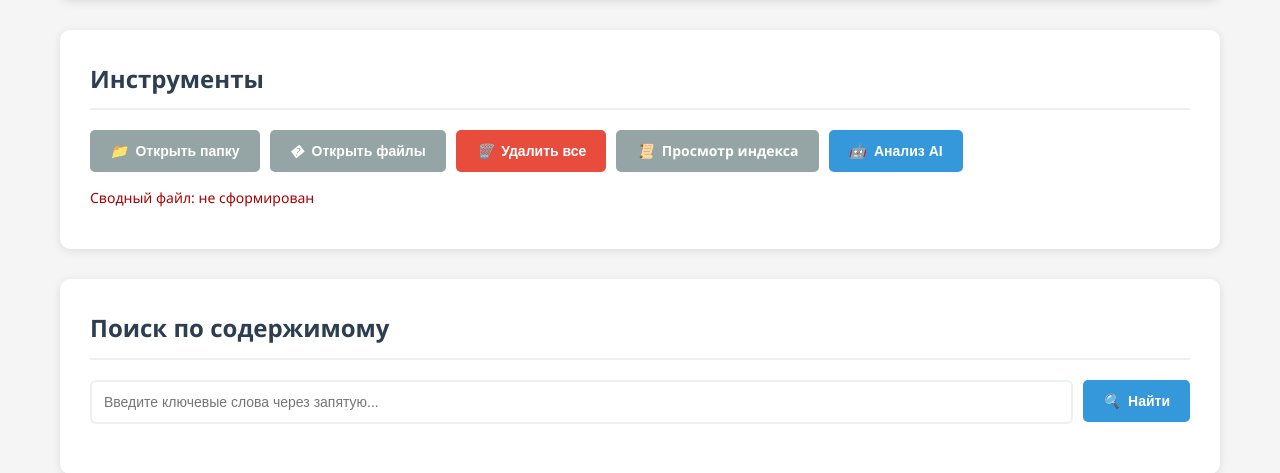
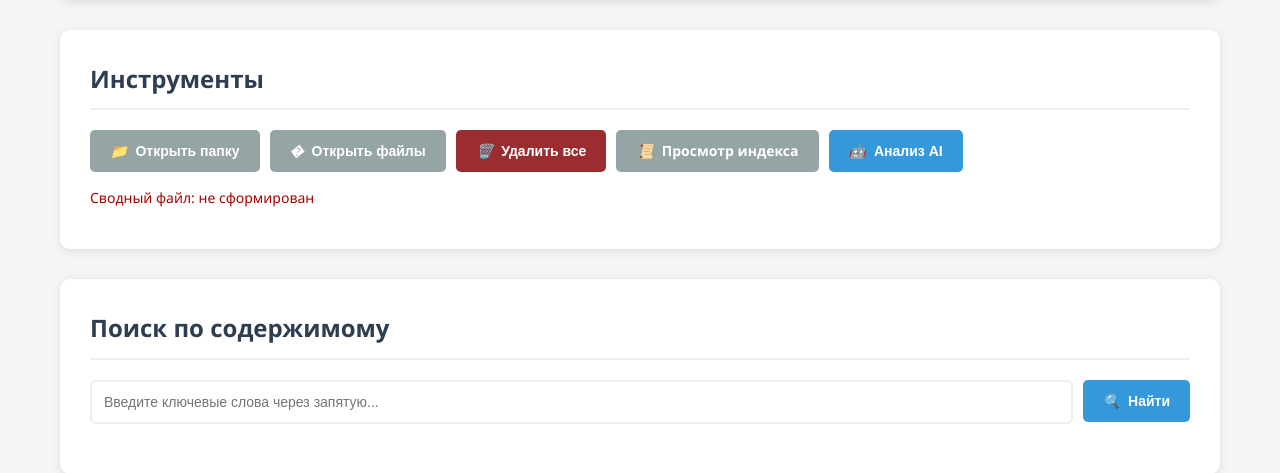
Before and after one commit to mvyarikov-web/ZAKUPKI_WEB, a Flask app: page / in a window 1280 px wide. Shown: the part 164-637 px from the top of the page. Run offline with Flask 3, Linux system fonts and the light colour scheme.

Commit message:
fix: все кнопки удаления теперь тёмно-бордовые (#9b2d30) во всех вкладках

```diff
--- a/static/css/styles.css
+++ b/static/css/styles.css
@@ -1123,7 +1123,7 @@ section h2 {
 }
 
 .btn-danger {
-    background-color: #e74c3c;
+    background-color: #9b2d30;
     color: white;
     border: none;
     padding: 10px 20px;
@@ -1134,5 +1134,5 @@ section h2 {
 }
 
 .btn-danger:hover {
-    background-color: #c0392b;
+    background-color: #7a2326;
 }
--- a/static/js/rag-analysis.js
+++ b/static/js/rag-analysis.js
@@ -209,11 +209,15 @@
                 // Восстановление последней выбранной модели из localStorage
                 const savedModelId = localStorage.getItem('rag_selected_model');
                 const savedSearchStates = JSON.parse(localStorage.getItem('rag_search_enabled') || '{}');
-
-                // Восстанавливаем флаги search_enabled для каждой модели
+                const savedNewRequestStates = JSON.parse(localStorage.getItem('rag_new_request') || '{}');
+
+                // Восстанавливаем флаги search_enabled и new_request_enabled для каждой модели
                 models.forEach(m => {
                     if (savedSearchStates[m.model_id] !== undefined) {
                         m.search_enabled = savedSearchStates[m.model_id];
+                    }
+                    if (savedNewRequestStates[m.model_id] !== undefined) {
+                        m.new_request_enabled = savedNewRequestStates[m.model_id];
                     }
                 });
 
@@ -244,134 +248,221 @@
         ragCurrentModel.textContent = `Модель: ${modelName}`;
     }
 
+    // Функция для раскрытия/скрытия параметров модели (экспорт в window для доступа из HTML)
+    window.toggleModelParams = function(expandedId) {
+        const expandedRow = document.getElementById(expandedId);
+        if (!expandedRow) return;
+
+        if (expandedRow.style.display === 'none') {
+            expandedRow.style.display = '';
+        } else {
+            expandedRow.style.display = 'none';
+        }
+    }
+
     function renderModelsList() {
         if (!modelsList) return;
         if (!models || models.length === 0) {
-            modelsList.innerHTML = '<p>Модели не загружены</p>';
+            modelsList.innerHTML = '<tr><td colspan="6" style="padding: 40px; text-align: center; color: #9ca3af;">Модели не загружены</td></tr>';
             return;
         }
 
         let html = '';
-        models.forEach(m => {
+        models.forEach((m, index) => {
             const checked = m.model_id === selectedModelId ? 'checked' : '';
-            const status = (m.enabled === false) ? '<span style="color:#d32f2f; font-size:12px;">не активна</span>' : '<span style="color:#2e7d32; font-size:12px;">активна</span>';
-            const description = m.description ? m.description : 'Описание отсутствует';
-            const contextInfo = `${Number(m.context_window_tokens || 0).toLocaleString()} токенов`;
-
+            const isEnabled = m.enabled !== false;
+            const statusBadge = isEnabled
+                ? '<span style="display:inline-block; padding:3px 8px; background:#d1fae5; color:#065f46; border-radius:12px; font-size:11px; font-weight:600;">✓ Активна</span>'
+                : '<span style="display:inline-block; padding:3px 8px; background:#fee2e2; color:#991b1b; border-radius:12px; font-size:11px; font-weight:600;">✗ Неактивна</span>';
+
+            const contextInfo = `${Number(m.context_window_tokens || 0).toLocaleString()}`;
+            const isSearchMode = m.supports_search && (m.search_enabled || false);
+            const rowBg = index % 2 === 0 ? '#ffffff' : '#f9fafb';
+            const expandedId = `expanded-${m.model_id}`;
+
+            // Основная строка таблицы
             html += `
-                <div style="border:1px solid #ddd; border-radius:8px; padding:16px; margin-bottom:16px; background:#fafafa;">
-                    <!-- Полоса 1: Радиокнопка и название модели -->
-                    <div style="display:flex; align-items:center; gap:12px; margin-bottom:12px;">
-                        <input type="radio" name="rag-model" value="${m.model_id}" ${checked} />
-                        <div style="flex:1;">
-                            <strong style="font-size:15px;">${m.display_name}</strong>
-                            <span style="color:#777; font-size:12px;">(${m.model_id})</span>
-                            · ${status}
-                            <span style="color:#666; font-size:11px; margin-left:8px;">Контекст: ${contextInfo}</span>
+                <tr style="background: ${rowBg}; border-bottom: 1px solid #e5e7eb; transition: background 0.2s;"
+                    onmouseover="this.style.background='#f3f4f6'"
+                    onmouseout="this.style.background='${rowBg}'">
+                    <!-- Колонка выбора -->
+                    <td style="padding: 12px 15px; text-align: center; vertical-align: middle;">
+                        <input type="radio"
+                               name="rag-model"
+                               value="${m.model_id}"
+                               ${checked}
+                               style="width: 18px; height: 18px; cursor: pointer;"
+                               title="Выбрать эту модель" />
+                    </td>
+
+                    <!-- Колонка модели (название + описание) -->
+                    <td style="padding: 12px 15px; vertical-align: middle;">
+                        <div style="font-weight: 600; font-size: 14px; color: #111827; margin-bottom: 4px;">
+                            ${m.display_name}
                         </div>
+                        <div style="font-size: 12px; color: #6b7280; margin-bottom: 4px;">
+                            <code style="background: #f3f4f6; padding: 2px 6px; border-radius: 4px; font-size: 11px;">${m.model_id}</code>
                         </div>
-
-                    <!-- Полоса 2: Описание модели -->
-                    <div style="margin-bottom:14px; padding:10px; background:#fff; border-left:3px solid #2196f3; border-radius:4px;">
-                        <div style="color:#555; font-size:13px; line-height:1.5;">
-                            ${description}
-                        </div>
+                        <div style="font-size: 12px; color: #6b7280; line-height: 1.4;">
+                            ${m.description || 'Описание отсутствует'}
                         </div>
             `;
 
-            // Если модель поддерживает поиск (sonar-модели), добавляем чекбокс
+            // Если модель поддерживает поиск, показываем чекбоксы
             if (m.supports_search) {
                 const searchEnabled = m.search_enabled || false;
+                const newRequestEnabled = m.new_request_enabled || false;
                 html += `
-                    <!-- Чекбокс "С поиском в интернете" -->
-                    <div style="margin-bottom:14px; padding:10px; background:#e8f5e9; border-left:3px solid #4caf50; border-radius:4px;">
-                        <label style="display:flex; align-items:center; gap:8px; cursor:pointer;">
+                        <div style="margin-top: 8px; padding: 8px; background: #ecfdf5; border-radius: 6px; border: 1px solid #a7f3d0;">
+                            <label style="display: flex; align-items: center; gap: 6px; cursor: pointer; font-size: 12px; color: #065f46;">
                                 <input type="checkbox"
                                        data-search-toggle="${m.model_id}"
                                        ${searchEnabled ? 'checked' : ''}
-                                   style="width:18px; height:18px; cursor:pointer;" />
-                            <span style="font-weight:600; color:#2e7d32; font-size:14px;">🌐 С поиском в интернете</span>
+                                       style="width: 16px; height: 16px; cursor: pointer;" />
+                                <span style="font-weight: 600;">🌐 С поиском в интернете</span>
                             </label>
-                        <div style="margin-top:6px; font-size:12px; color:#666;">
-                            При включении этого режима модель будет искать актуальную информацию в интернете и использовать её в ответе. Тарификация изменится на стоимость за запросы.
-                        </div>
+                            <label style="display: flex; align-items: center; gap: 6px; cursor: pointer; font-size: 12px; color: #047857; margin-top: 6px;">
+                                <input type="checkbox"
+                                       data-new-request-toggle="${m.model_id}"
+                                       ${newRequestEnabled ? 'checked' : ''}
+                                       style="width: 16px; height: 16px; cursor: pointer;" />
+                                <span style="font-weight: 600;">🔄 Новый запрос (очистить контекст)</span>
+                            </label>
                         </div>
                 `;
             }
 
             html += `
-                    <!-- Полоса 3: Параметры (вертикально) -->
-                    <div id="model-params-${m.model_id}" style="display:flex; flex-direction:column; gap:10px; margin-bottom:14px;">
+                    </td>
+
+                    <!-- Колонка статуса -->
+                    <td style="padding: 12px 15px; text-align: center; vertical-align: middle;">
+                        ${statusBadge}
+                    </td>
+
+                    <!-- Колонка контекста -->
+                    <td style="padding: 12px 15px; text-align: right; vertical-align: middle;">
+                        <div style="font-weight: 600; font-size: 14px; color: #374151;">
+                            ${contextInfo}
+                        </div>
+                        <div style="font-size: 11px; color: #9ca3af; margin-top: 2px;">
+                            токенов
+                        </div>
+                    </td>
+
+                    <!-- Колонка параметров (кнопка раскрытия) -->
+                    <td style="padding: 12px 15px; text-align: center; vertical-align: middle;">
+                        <button onclick="toggleModelParams('${expandedId}')"
+                                style="background: #95a5a6; color: white; border: none; padding: 6px 12px; border-radius: 6px; cursor: pointer; font-size: 12px; font-weight: 500; transition: background 0.2s;"
+                                onmouseover="this.style.background='#7f8c8d'"
+                                onmouseout="this.style.background='#95a5a6'"
+                                title="Показать/скрыть параметры">
+                            <span style="filter: hue-rotate(200deg) saturate(2);">⚙️</span> Настройки
+                        </button>
+                    </td>
+
+                    <!-- Колонка действий -->
+                    <td style="padding: 12px 15px; text-align: center; vertical-align: middle;">
+                        <button class="btn-delete-model"
+                                data-model-id="${m.model_id}"
+                                style="background: #9b2d30; color: white; border: none; padding: 6px 12px; border-radius: 6px; cursor: pointer; font-size: 12px; transition: background 0.2s;"
+                                onmouseover="this.style.background='#7a2326'"
+                                onmouseout="this.style.background='#9b2d30'"
+                                title="Удалить модель">
+                            🗑️
+                        </button>
+                    </td>
+                </tr>
             `;
 
-            // Проверяем, включен ли режим поиска для этой модели
-            const isSearchMode = m.supports_search && (m.search_enabled || false);
-
+            // Расширенная строка с параметрами (скрытая по умолчанию)
+            html += `
+                <tr id="${expandedId}" style="display: none; background: #f9fafb;">
+                    <td colspan="6" style="padding: 20px 30px;">
+                        <div style="background: white; border-radius: 8px; padding: 20px; border: 2px solid #e5e7eb;">
+                            <div style="font-weight: 600; font-size: 14px; color: #111827; margin-bottom: 15px; padding-bottom: 10px; border-bottom: 2px solid #e5e7eb;">
+                                ⚙️ Параметры модели: ${m.display_name}
+                            </div>
+
+                            <div style="display: grid; grid-template-columns: repeat(auto-fit, minmax(280px, 1fr)); gap: 15px;">
+            `;
+
+            // Выбор полей в зависимости от режима поиска
             if (isSearchMode) {
-                // Режим поиска: показываем стоимость за запросы
+                // Режим поиска: стоимость за запросы
                 html += `
-                        <div style="display:flex; align-items:center; gap:10px;">
+                                <div>
+                                    <label style="display: block; font-size: 12px; color: #6b7280; margin-bottom: 6px; font-weight: 500;">
+                                        💰 Стоимость 1000 запросов ($)
+                                    </label>
                                     <input type="number"
                                            step="0.01"
                                            min="0"
                                            data-price-requests="${m.model_id}"
                                            value="${m.price_per_1000_requests || 5.0}"
-                                   style="width:150px; padding:6px; border:1px solid #ccc; border-radius:4px; font-size:13px;" />
-                            <label style="font-size:13px; color:#555; flex:1;">Стоимость 1000 запросов ($)</label>
+                                           style="width: 100%; padding: 8px 12px; border: 1px solid #d1d5db; border-radius: 6px; font-size: 13px;"
+                                           placeholder="5.00" />
                                 </div>
                 `;
             } else {
-                // Обычный режим: показываем стоимость токенов
+                // Обычный режим: стоимость токенов
                 html += `
-                        <div style="display:flex; align-items:center; gap:10px;">
+                                <div>
+                                    <label style="display: block; font-size: 12px; color: #6b7280; margin-bottom: 6px; font-weight: 500;">
+                                        📥 Стоимость входа (за 1М токенов, $)
+                                    </label>
                                     <input type="number"
                                            step="0.0001"
                                            min="0"
                                            data-price-in="${m.model_id}"
                                            value="${m.price_input_per_1m || 0}"
-                                   style="width:150px; padding:6px; border:1px solid #ccc; border-radius:4px; font-size:13px;" />
-                            <label style="font-size:13px; color:#555; flex:1;">Стоимость входа (за 1М токенов)</label>
+                                           style="width: 100%; padding: 8px 12px; border: 1px solid #d1d5db; border-radius: 6px; font-size: 13px;"
+                                           placeholder="0.0000" />
                                 </div>
 
-                        <div style="display:flex; align-items:center; gap:10px;">
+                                <div>
+                                    <label style="display: block; font-size: 12px; color: #6b7280; margin-bottom: 6px; font-weight: 500;">
+                                        📤 Стоимость выхода (за 1М токенов, $)
+                                    </label>
                                     <input type="number"
                                            step="0.0001"
                                            min="0"
                                            data-price-out="${m.model_id}"
                                            value="${m.price_output_per_1m || 0}"
-                                   style="width:150px; padding:6px; border:1px solid #ccc; border-radius:4px; font-size:13px;" />
-                            <label style="font-size:13px; color:#555; flex:1;">Стоимость выхода (за 1М токенов)</label>
+                                           style="width: 100%; padding: 8px 12px; border: 1px solid #d1d5db; border-radius: 6px; font-size: 13px;"
+                                           placeholder="0.0000" />
                                 </div>
                 `;
             }
 
             html += `
-                        <div style="display:flex; align-items:center; gap:10px;">
+                                <div>
+                                    <label style="display: block; font-size: 12px; color: #6b7280; margin-bottom: 6px; font-weight: 500;">
+                                        ⏱️ Таймаут (секунд)
+                                    </label>
                                     <input type="number"
                                            step="1"
                                            min="5"
                                            max="600"
                                            data-timeout="${m.model_id}"
                                            value="${m.timeout || 30}"
-                                   style="width:150px; padding:6px; border:1px solid #ccc; border-radius:4px; font-size:13px;"
-                                   title="Максимальное время ожидания ответа от модели" />
-                            <label style="font-size:13px; color:#555; flex:1;">Таймаут (секунд)</label>
+                                           style="width: 100%; padding: 8px 12px; border: 1px solid #d1d5db; border-radius: 6px; font-size: 13px;"
+                                           title="Максимальное время ожидания ответа от модели"
+                                           placeholder="30" />
                                 </div>
                             </div>
 
-                    <!-- Кнопка удаления -->
-                    <div style="text-align:right;">
-                        <button class="btn-delete-model"
-                                data-model-id="${m.model_id}"
-                                style="background:#dc3545; color:white; border:none; padding:8px 16px; border-radius:4px; cursor:pointer; font-size:13px; transition:background 0.2s;"
-                                onmouseover="this.style.background='#c82333'"
-                                onmouseout="this.style.background='#dc3545'"
-                                title="Удалить модель">
-                            🗑️ Удалить модель
-                        </button>
+                            <div style="margin-top: 12px; padding: 10px; background: #eff6ff; border-radius: 6px; border-left: 3px solid #3b82f6;">
+                                <span style="font-size: 12px; color: #1e40af;">
+                                    💡 <strong>Подсказка:</strong> Измените параметры и нажмите «Сохранить изменения» внизу окна.
+                                </span>
                             </div>
-                </div>`;
-        });
+                        </div>
+                    </td>
+                </tr>
+            `;
+        });
+
         modelsList.innerHTML = html;
 
         // Обработчики выбора модели
@@ -405,6 +496,22 @@
                     updateRagMetrics();
                     // Обновляем видимость параметров поиска
                     toggleSearchApiParams();
+                }
+            });
+        });
+
+        // Обработчики чекбоксов "Новый запрос"
+        modelsList.querySelectorAll('input[data-new-request-toggle]').forEach(checkbox => {
+            checkbox.addEventListener('change', (e) => {
+                const modelId = e.target.getAttribute('data-new-request-toggle');
+                const model = models.find(m => m.model_id === modelId);
+                if (model) {
+                    model.new_request_enabled = e.target.checked;
+
+                    // Сохраняем состояния new_request_enabled в localStorage
+                    const savedNewRequestStates = JSON.parse(localStorage.getItem('rag_new_request') || '{}');
+                    savedNewRequestStates[modelId] = e.target.checked;
+                    localStorage.setItem('rag_new_request', JSON.stringify(savedNewRequestStates));
                 }
             });
         });
@@ -967,6 +1074,12 @@
                 // Добавляем параметры в запрос
                 requestData.search_params = searchParams;
 
+                // Если включён режим "Новый запрос" для выбранной модели — добавляем флаги
+                if (model && model.new_request_enabled) {
+                    requestData.force_web_search = true;
+                    requestData.clear_document_context = true;
+                }
+
                 // Сохраняем параметры в модель для последующего использования
                 await saveSearchApiParams(selectedModelId, searchParams);
             }
--- a/templates/api_keys_manager_new.html
+++ b/templates/api_keys_manager_new.html
@@ -397,9 +397,10 @@
                         </td>
                         <td style="text-align: center;">
                             <button
-                                class="btn btn-danger"
                                 onclick="deleteKey('${key.provider}', '${key.key_id}')"
-                                style="padding: 4px 12px; font-size: 12px;"
+                                style="background: #9b2d30; color: white; border: none; padding: 4px 12px; font-size: 12px; border-radius: 6px; cursor: pointer; transition: background 0.2s;"
+                                onmouseover="this.style.background='#7a2326'"
+                                onmouseout="this.style.background='#9b2d30'"
                             >
                                 🗑️ Удалить
                             </button>
```
Lines whose indentation alone changed are shown as unchanged.
